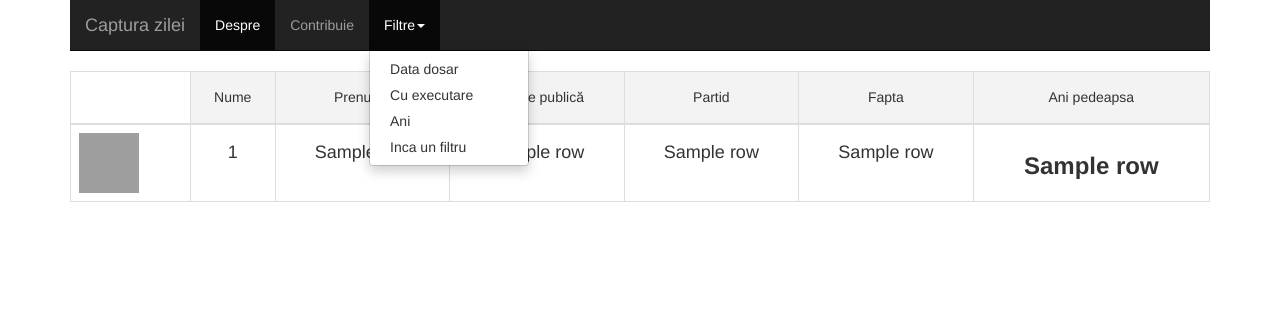
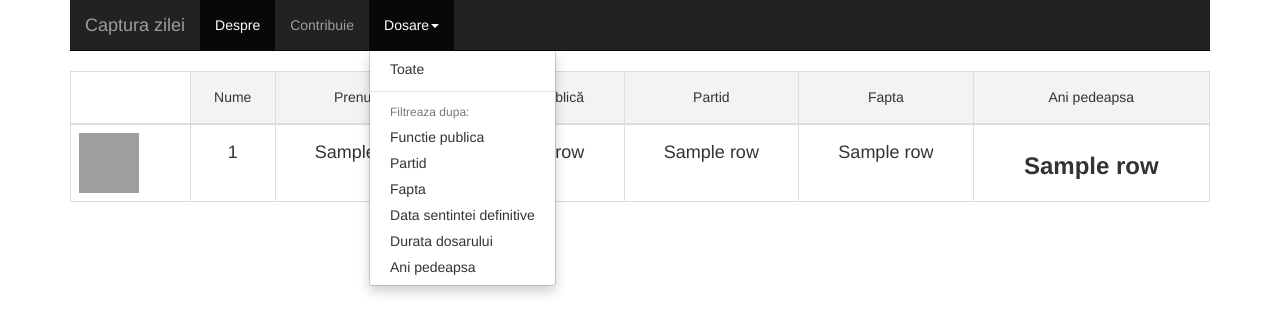
Before and after one commit to danakim/maricorupti, a Flask app: template templates/dosare.html in a window 1280 px wide, after a click on "Dosare". Shown: the top 334 px of the page. Run offline with Flask 2, Linux system fonts and the light colour scheme; the template is opened without the code that fills it: most values are stand-ins (such as "Sample title", 1, 10 or a date in 2020); some libraries are stand-ins or nearby versions; grey boxes are pictures that could not be loaded.

Commit message:
Moved the navbar out to a separate thing

```diff
--- a/templates/dosare.html
+++ b/templates/dosare.html
@@ -1,43 +1,7 @@
 {% extends "bootstrap/base.html" %}
 
 {% block content %}
-<!-- NAVBAR
-================================================== -->
-  <body>
-    <div class="navbar-wrapper">
-      <div class="container">
-
-        <nav class="navbar navbar-inverse navbar-static-top" role="navigation">
-          <div class="container">
-            <div class="navbar-header">
-              <button type="button" class="navbar-toggle collapsed" data-toggle="collapse" data-target="#navbar" aria-expanded="false" aria-controls="navbar">
-                <span class="sr-only">Toggle navigation</span>
-                <span class="icon-bar"></span>
-                <span class="icon-bar"></span>
-                <span class="icon-bar"></span>
-              </button>
-              <a class="navbar-brand" href="#">Captura zilei</a>
-            </div>
-            <div id="navbar" class="navbar-collapse collapse">
-              <ul class="nav navbar-nav">
-                <li class="active"><a href="#despre">Despre</a></li>
-                <li><a href="#contribuie">Contribuie</a></li>
-                <li class="dropdown">
-                  <a href="#" class="dropdown-toggle" data-toggle="dropdown" role="button" aria-expanded="false">Filtre<span class="caret"></span></a>
-                  <ul class="dropdown-menu" role="menu">
-                    <li><a href="#">Data dosar</a></li>
-                    <li><a href="#">Cu executare</a></li>
-                    <li><a href="#">Ani</a></li>
-                    <li><a href="#">Inca un filtru</a></li>
-                  </ul>
-                </li>
-              </ul>
-            </div>
-          </div>
-        </nav>
-
-      </div>
-    </div>
+{% include "navbar.html" %}
 
     <div class="container marketing">
     <table class="table table-hover table-bordered table-responsive">
--- /dev/null
+++ b/templates/navbar.html
@@ -0,0 +1,40 @@
+<!-- NAVBAR
+================================================== -->
+    <div class="navbar-wrapper">
+      <div class="container">
+
+        <nav class="navbar navbar-inverse navbar-static-top" role="navigation">
+          <div class="container">
+            <div class="navbar-header">
+              <button type="button" class="navbar-toggle collapsed" data-toggle="collapse" data-target="#navbar" aria-expanded="false" aria-controls="navbar">
+                <span class="sr-only">Toggle navigation</span>
+                <span class="icon-bar"></span>
+                <span class="icon-bar"></span>
+                <span class="icon-bar"></span>
+              </button>
+              <a class="navbar-brand" href="/">Captura zilei</a>
+            </div>
+            <div id="navbar" class="navbar-collapse collapse">
+              <ul class="nav navbar-nav">
+                <li class="active"><a href="#despre">Despre</a></li>
+                <li><a href="#contribuie">Contribuie</a></li>
+                <li class="dropdown">
+                  <a href="#" class="dropdown-toggle" data-toggle="dropdown" role="button" aria-expanded="false">Dosare<span class="caret"></span></a>
+                  <ul class="dropdown-menu" role="menu">
+                    <li><a href="http://hostatic.ro:5000/dosare?filtru=nume">Toate</a></li>
+                    <li class="divider"></li>
+                    <li class="dropdown-header">Filtreaza dupa:</li>
+                    <li><a href="http://hostatic.ro:5000/dosare?filtru=functie_publica">Functie publica</a></li>
+                    <li><a href="http://hostatic.ro:5000/dosare?filtru=partid">Partid</a></li>
+                    <li><a href="http://hostatic.ro:5000/dosare?filtru=fapta">Fapta</a></li>
+                    <li><a href="http://hostatic.ro:5000/dosare?filtru=data_sentinta">Data sentintei definitive</a></li>
+                    <li><a href="http://hostatic.ro:5000/dosare?filtru=durata_dosar">Durata dosarului</a></li>
+                    <li><a href="http://hostatic.ro:5000/dosare?filtru=ani_pedeapsa">Ani pedeapsa</a></li>
+                  </ul>
+                </li>
+              </ul>
+            </div>
+          </div>
+        </nav>
+      </div>
+    </div>
```
Also changed, not shown: templates/index.html (+1 -44 lines).
